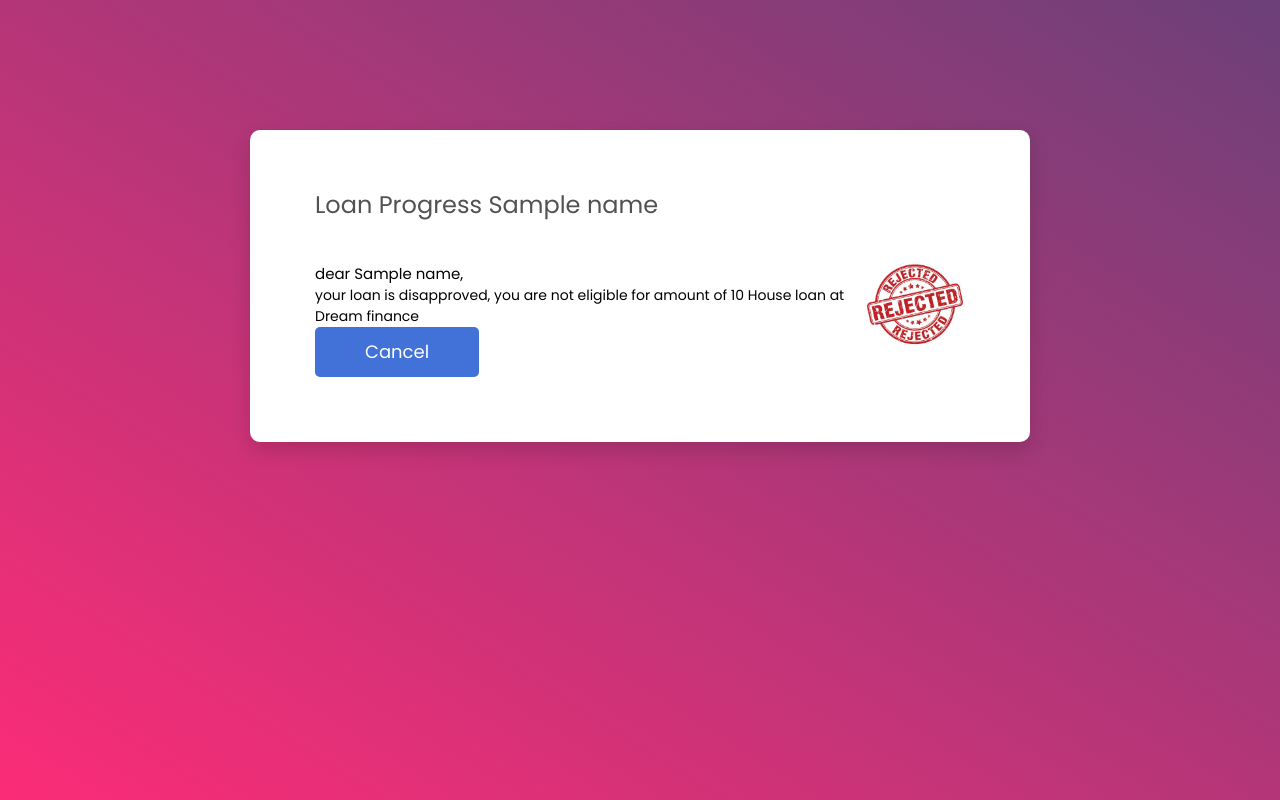
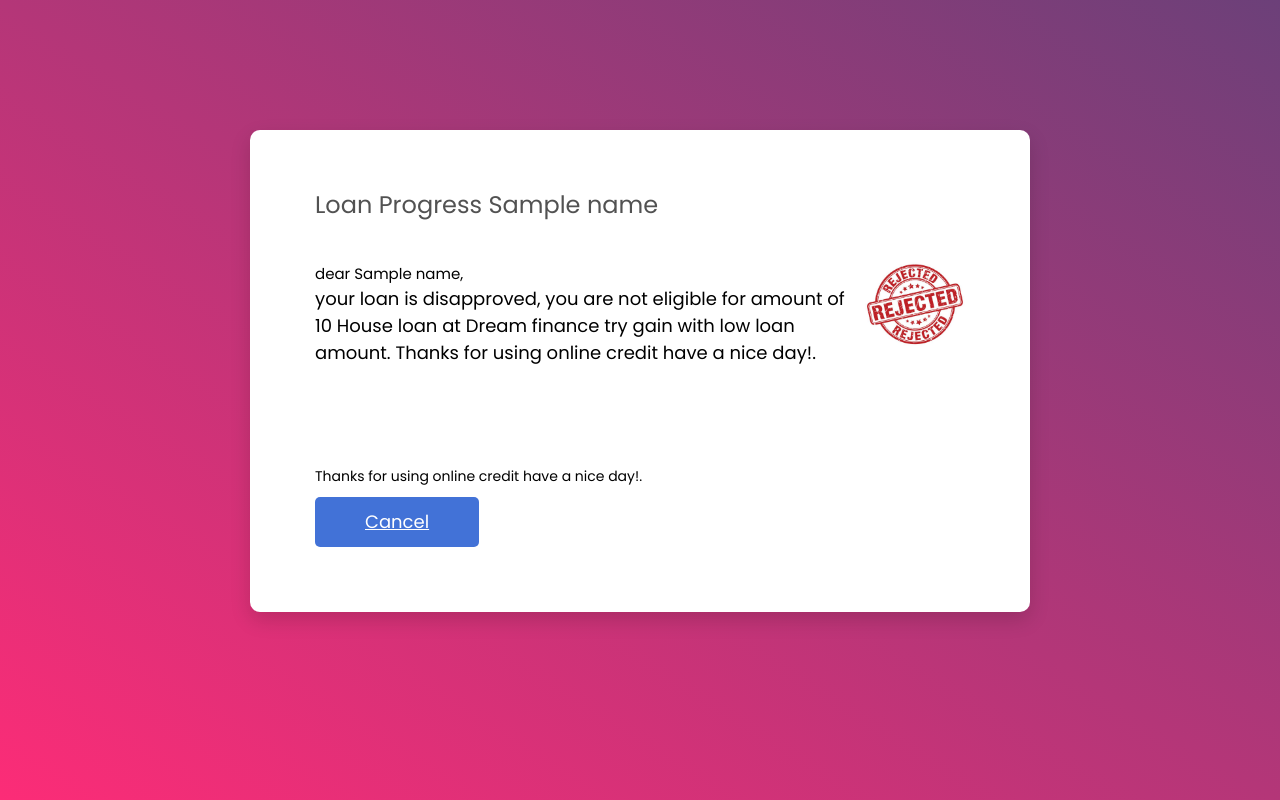
Before and after one commit to wiahwajith/Loan-Prediction-Analysis-, a Flask app: template templates/failResult.html in a window 1280 px wide. Run offline with Flask 2, Linux system fonts and the light colour scheme; the template is opened without the code that fills it: most values are stand-ins (such as "Sample title", 1, 10 or a date in 2020); parts of the project's set-up code (start-up, migrations or seed data) failed here and were passed over; some libraries are stand-ins or nearby versions.

Commit message:
fianlize

```diff
--- a/templates/failResult.html
+++ b/templates/failResult.html
@@ -37,8 +37,10 @@
                         <img  class="mx-auto d-block" src="{{ url_for('static', filename='img/rejected.jpg') }}"  style="float: right;"  width="100" alt="approve image">
                     </div>
                     <h5>dear {{ name }},</h5>
-                    <P> your loan is disapproved, you are not eligible  for amount of {{ LoanAmountValue }} House loan at Dream finance  </P>
-                    <button class="btn btn--radius-2 btn--blue" type="submit"> Cancel </button>
+                    <h4 style="margin-bottom: 100px;"> your loan is disapproved, you are not eligible  for amount of {{ LoanAmountValue }} House loan at Dream finance  try gain with low loan amount. Thanks for using online credit have a nice day!.</h4>
+                    <p style="margin-bottom: 10px;">Thanks for using online credit have a nice day!.</p>
+
+                    <a class="btn btn--radius-2 btn--blue" href="/"> Cancel </a>
 
                 </div>
             </div>
--- a/templates/index.html
+++ b/templates/index.html
@@ -32,8 +32,8 @@
         <div class="wrapper wrapper--w780">
             <div class="card card-4">
                 <div class="card-body">
-                    <h2 class="title"> Welcome ABC Bank </h2>
-                    <h6 class="text-secondary"> Request Lone here </h6>
+                    <h2 class="title"> Welcome online credit</h2>
+                    <h6 class="text-secondary"> Request loan here </h6>
 
                     <Form action="/form" method="GET">
                         <div class="row row-space">
--- a/templates/passResult.html
+++ b/templates/passResult.html
@@ -39,7 +39,8 @@
                     <div >
 
                         <h5>dear {{ name }},</h5>
-                        <P> your loan is approved, now ypu successfully eligible amount of {{ LoanAmountValue }} House loan at Dream finance  </P>
+                        <h4 style="margin-bottom: 100px;"> your loan is approved, now ypu successfully eligible amount of {{ LoanAmountValue }} House loan at Dream finance  </h4>
+                          <p style="margin-bottom: 10px;">Thanks for using online credit have a nice day!.</p>
                         <button class="btn btn--radius-2 btn--blue" type="submit"> Apply Loan</button>
                         <button class="btn btn--radius-2 btn--blue" type="submit"> Eligible Report</button>
                     </div>
--- a/templates/prediction_form.html
+++ b/templates/prediction_form.html
@@ -10,7 +10,7 @@
     <meta name="keywords" content="Colorlib Templates">
 
     <!-- Title Page-->
-    <title>Loan prediction form</title>
+    <title>Loan Eligible form</title>
 
     <!-- Icons font CSS-->
     <link href="{{ url_for('static', filename='vendor/mdi-font/css/material-design-iconic-font.min.csss') }}" rel="stylesheet" media="all">
@@ -32,7 +32,8 @@
         <div class="wrapper wrapper--w780">
             <div class="card card-4">
                 <div class="card-body">
-                    <h2 class="title">Loan prediction form {{ name }}</h2>
+                    <h2 class="title">Dream Finance Housing Loan Eligible form {{ name }}</h2>
+                    <h6>*all field required</h6>
                     <form method="POST" action="/predict">
                         <div class="row row-space">
                             <div class="col-2">
```
